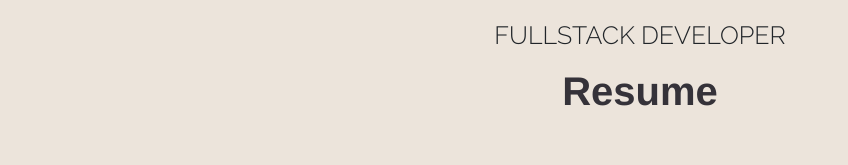
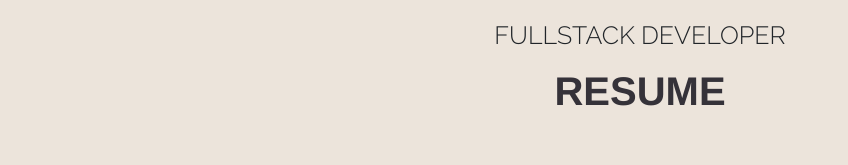
Before and after one commit to JackieYe27/my-portfolio, a React (Create React App) app: page / in a window 1280 px wide. Shown: the part 441-606 px from the top of the page, without its empty margins (0-848 px from the left). Built offline with nearby package versions, Linux system fonts and the light colour scheme; some icons are missing.

Commit message:
fix resume font

```diff
--- a/src/components/IntroductionHero.js
+++ b/src/components/IntroductionHero.js
@@ -30,7 +30,7 @@ const IntroductionHero = () => {
               <HeaderTitleAnimation />
             </div>
             <h1 className="mb-0" style={{cursor: "pointer"}} onClick={onResumeClick}>
-              <Typical steps={["Resume"]} wrapper="p"/>
+              <Typical steps={["RESUME"]} wrapper="p"/>
             </h1>
           </div>
         </div>
```
